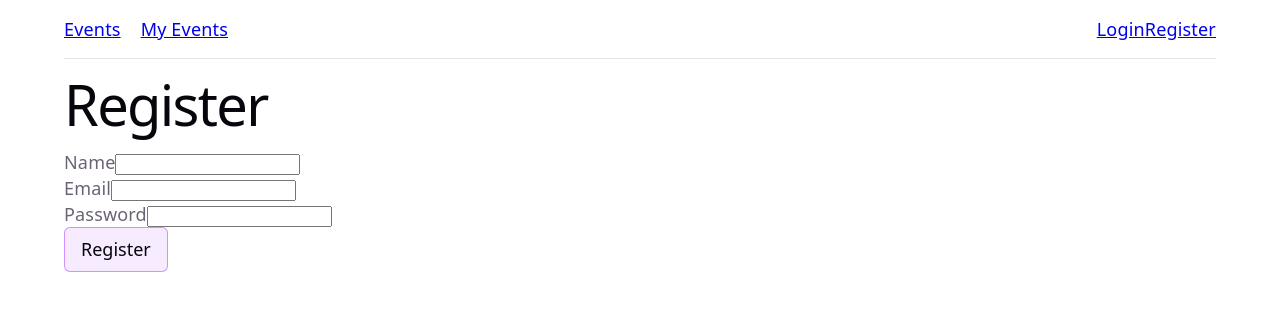
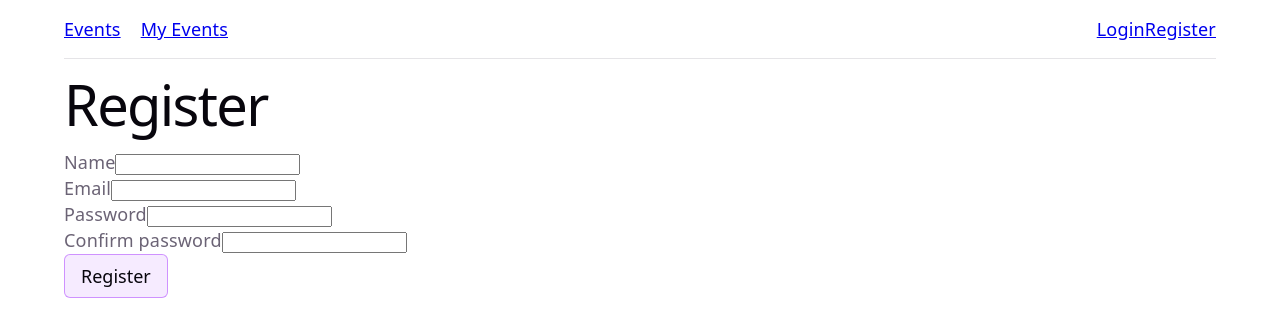
Before and after one commit to hafabdulla/event-management-system, a React (Vite) app: page /register in a window 1280 px wide. Shown: the top 336 px of the page. Built offline with nearby package versions, Linux system fonts and the light colour scheme; no server answers.

Commit message:
Add form validation

```diff
--- a/src/pages/Login.jsx
+++ b/src/pages/Login.jsx
@@ -1,17 +1,23 @@
 import { useState, useEffect } from "react";
 import { useDispatch, useSelector } from "react-redux";
-import { login } from "../store/authSlice";
+import { login, clearError } from "../store/authSlice";
 import { useNavigate, Link } from "react-router-dom";
+import { validateEmail } from "../utils/validation";
 
 function Login() {
   const [email, setEmail] = useState("");
   const [password, setPassword] = useState("");
-  const [formError, setFormError] = useState("");
+  const [errors, setErrors] = useState({});
 
   const dispatch = useDispatch();
   const navigate = useNavigate();
   const error = useSelector((state) => state.auth.error);
   const user = useSelector((state) => state.auth.user);
+
+  // Don't show an error left over from another page (e.g. a failed Register).
+  useEffect(() => {
+    dispatch(clearError());
+  }, [dispatch]);
 
   useEffect(() => {
     if (user) navigate("/events");
@@ -19,11 +25,15 @@ function Login() {
 
   function handleSubmit(e) {
     e.preventDefault();
-    setFormError("");
-    if (!email.trim() || !password) {
-      setFormError("All fields are required.");
-      return;
-    }
+
+    const newErrors = {};
+    const emailError = validateEmail(email);
+    if (emailError) newErrors.email = emailError;
+    if (!password) newErrors.password = "Password is required.";
+
+    setErrors(newErrors);
+    if (Object.keys(newErrors).length > 0) return;
+
     dispatch(login({ email, password }));
   }
 
@@ -31,7 +41,7 @@ function Login() {
     <div>
       <h1>Login</h1>
 
-      <form onSubmit={handleSubmit}>
+      <form onSubmit={handleSubmit} noValidate>
         <div>
           <label htmlFor="email">Email</label>
           <input
@@ -39,8 +49,9 @@ function Login() {
             type="email"
             value={email}
             onChange={(e) => setEmail(e.target.value)}
-            required
+            aria-invalid={Boolean(errors.email)}
           />
+          {errors.email && <p className="error">{errors.email}</p>}
         </div>
 
         <div>
@@ -50,11 +61,10 @@ function Login() {
             type="password"
             value={password}
             onChange={(e) => setPassword(e.target.value)}
-            required
+            aria-invalid={Boolean(errors.password)}
           />
+          {errors.password && <p className="error">{errors.password}</p>}
         </div>
-
-        {formError && <p className="error">{formError}</p>}
 
         {error && <p className="error">{error}</p>}
 
--- a/src/pages/Register.jsx
+++ b/src/pages/Register.jsx
@@ -1,18 +1,30 @@
 import { useState, useEffect } from "react";
 import { useDispatch, useSelector } from "react-redux";
-import { register } from "../store/authSlice";
+import { register, clearError } from "../store/authSlice";
 import { useNavigate } from "react-router-dom";
+import {
+  validateName,
+  validateEmail,
+  validateNewPassword,
+  validateConfirmPassword,
+} from "../utils/validation";
 
 function Register() {
   const [name, setName] = useState("");
   const [email, setEmail] = useState("");
   const [password, setPassword] = useState("");
-  const [formError, setFormError] = useState("");
+  const [confirm, setConfirm] = useState("");
+  const [errors, setErrors] = useState({});
 
   const dispatch = useDispatch();
   const navigate = useNavigate();
   const error = useSelector((state) => state.auth.error);
   const user = useSelector((state) => state.auth.user);
+
+  // Don't show an error left over from another page (e.g. a failed Login).
+  useEffect(() => {
+    dispatch(clearError());
+  }, [dispatch]);
 
   useEffect(() => {
     if (user) navigate("/events");
@@ -20,11 +32,21 @@ function Register() {
 
   function handleSubmit(e) {
     e.preventDefault();
-    setFormError("");
-    if (!name.trim() || !email.trim() || !password) {
-      setFormError("All fields are required.");
-      return;
-    }
+
+    const found = {
+      name: validateName(name),
+      email: validateEmail(email),
+      password: validateNewPassword(password),
+      confirm: validateConfirmPassword(password, confirm),
+    };
+    // keep only the fields that actually have a message
+    const newErrors = Object.fromEntries(
+      Object.entries(found).filter(([, message]) => message)
+    );
+
+    setErrors(newErrors);
+    if (Object.keys(newErrors).length > 0) return;
+
     dispatch(register({ name, email, password }));
   }
 
@@ -32,7 +54,7 @@ function Register() {
     <div>
       <h1>Register</h1>
 
-      <form onSubmit={handleSubmit}>
+      <form onSubmit={handleSubmit} noValidate>
         <div>
           <label htmlFor="name">Name</label>
           <input
@@ -40,8 +62,9 @@ function Register() {
             type="text"
             value={name}
             onChange={(e) => setName(e.target.value)}
-            required
+            aria-invalid={Boolean(errors.name)}
           />
+          {errors.name && <p className="error">{errors.name}</p>}
         </div>
 
         <div>
@@ -51,8 +74,9 @@ function Register() {
             type="email"
             value={email}
             onChange={(e) => setEmail(e.target.value)}
-            required
+            aria-invalid={Boolean(errors.email)}
           />
+          {errors.email && <p className="error">{errors.email}</p>}
         </div>
 
         <div>
@@ -62,11 +86,22 @@ function Register() {
             type="password"
             value={password}
             onChange={(e) => setPassword(e.target.value)}
-            required
+            aria-invalid={Boolean(errors.password)}
           />
+          {errors.password && <p className="error">{errors.password}</p>}
         </div>
 
-        {formError && <p className="error">{formError}</p>}
+        <div>
+          <label htmlFor="confirm">Confirm password</label>
+          <input
+            id="confirm"
+            type="password"
+            value={confirm}
+            onChange={(e) => setConfirm(e.target.value)}
+            aria-invalid={Boolean(errors.confirm)}
+          />
+          {errors.confirm && <p className="error">{errors.confirm}</p>}
+        </div>
 
         {error && <p className="error">{error}</p>}
 
--- a/src/store/authSlice.js
+++ b/src/store/authSlice.js
@@ -85,9 +85,13 @@ const authSlice = createSlice({
             state.user = null;
             state.error = null;
         },
+
+        clearError(state) {
+            state.error = null;
+        },
     },
 });
 
-export const { register, login, logout } = authSlice.actions;
+export const { register, login, logout, clearError } = authSlice.actions;
 
 export default authSlice.reducer;
--- /dev/null
+++ b/src/utils/validation.js
@@ -0,0 +1,27 @@
+const EMAIL_PATTERN = /^[^\s@]+@[^\s@]+\.[^\s@]+$/;
+
+export function validateName(name) {
+  const value = name.trim();
+  if (!value) return "Name is required.";
+  if (value.length < 2) return "Name must be at least 2 characters.";
+  return "";
+}
+
+export function validateEmail(email) {
+  const value = email.trim();
+  if (!value) return "Email is required.";
+  if (!EMAIL_PATTERN.test(value)) return "Enter a valid email address.";
+  return "";
+}
+
+export function validateNewPassword(password) {
+  if (!password) return "Password is required.";
+  if (password.length < 6) return "Password must be at least 6 characters.";
+  return "";
+}
+
+export function validateConfirmPassword(password, confirm) {
+  if (!confirm) return "Please confirm your password.";
+  if (password !== confirm) return "Passwords do not match.";
+  return "";
+}
```
